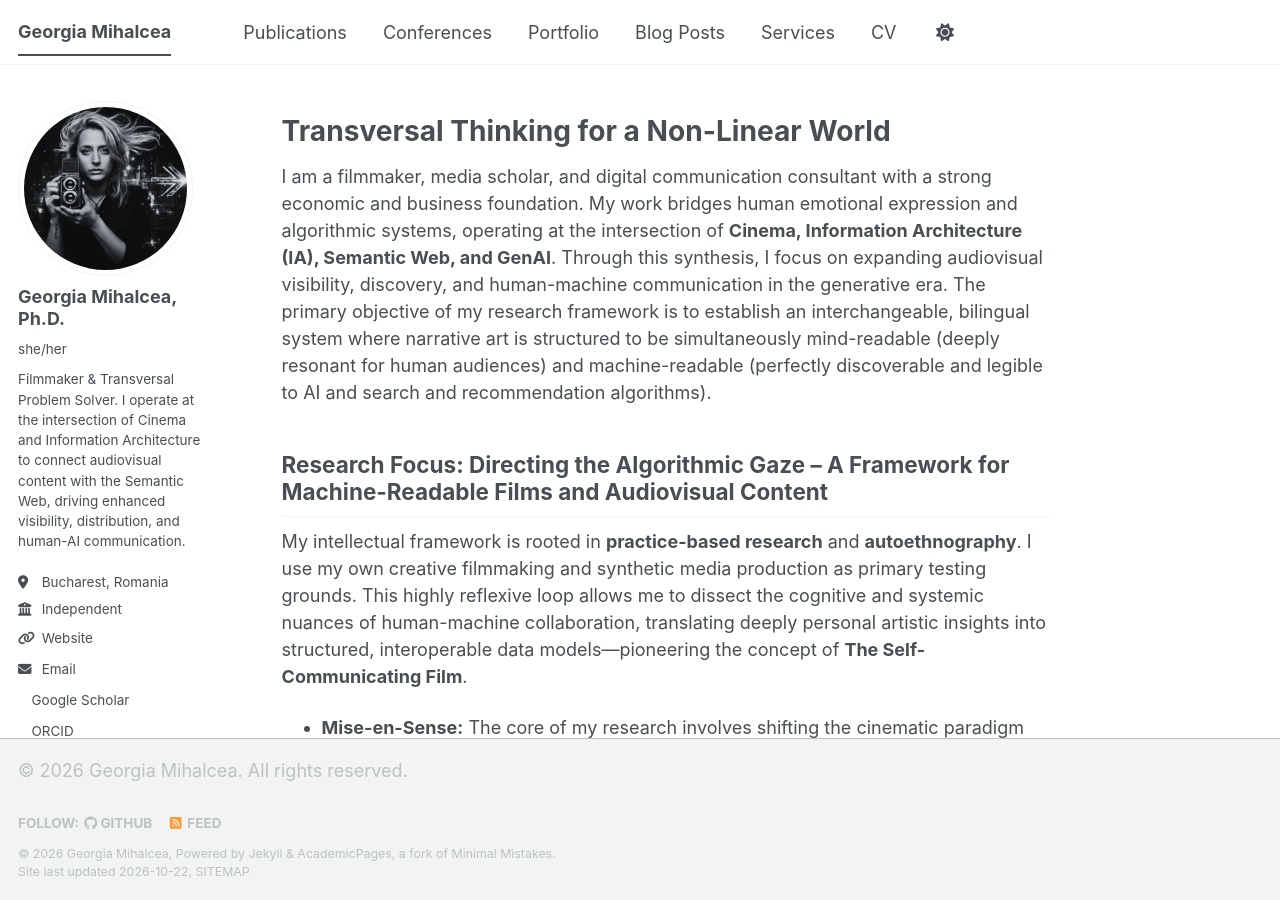
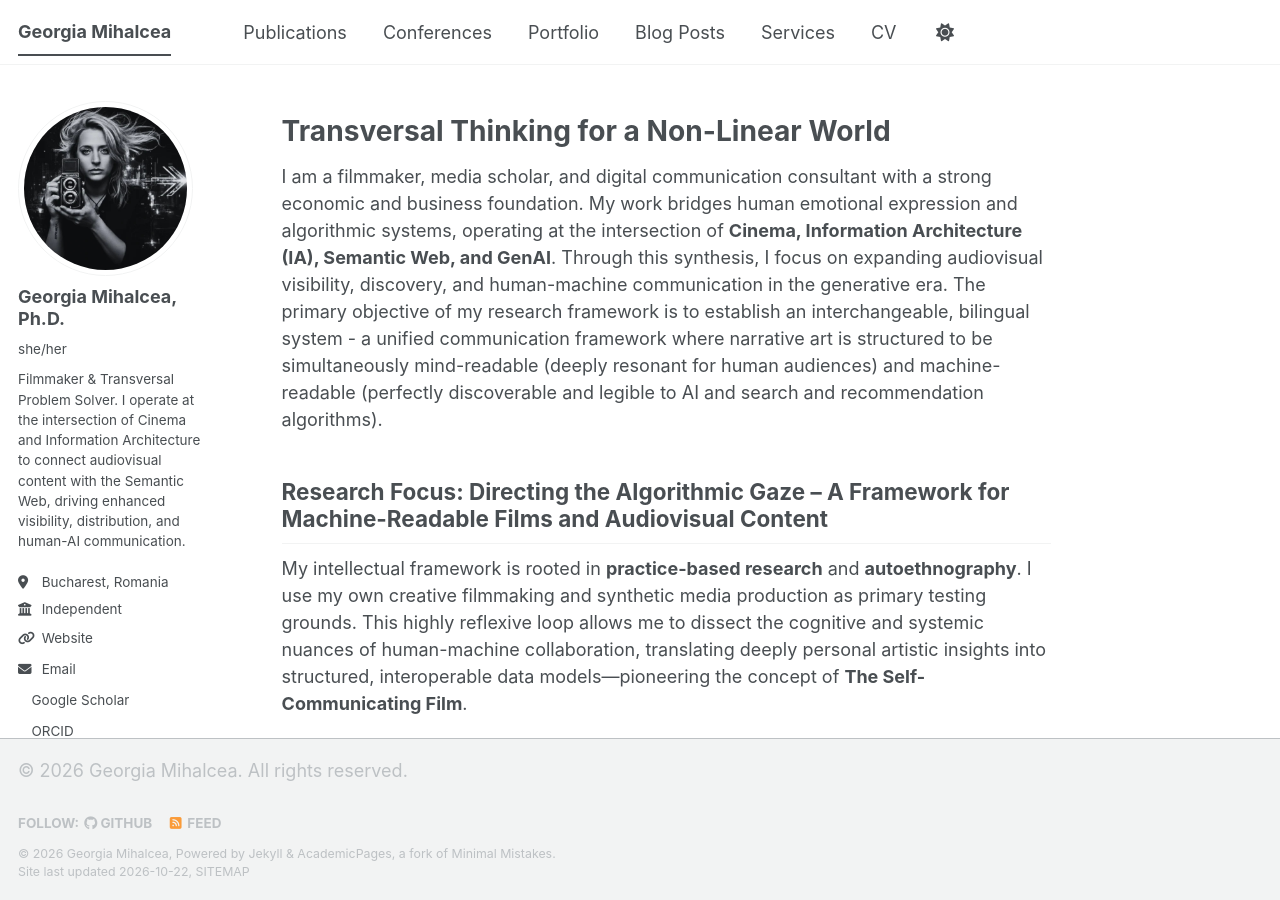
Before and after one commit to GeorgiaMihalcea/georgiamihalcea.github.io, a Jekyll site: the page built from _pages/about.md, in a window 1280 px wide and 900 px high. Built offline with Jekyll 4.4.1, drawn with Linux system fonts in a browser that asks for light colours; a style sheet for code colours, icons or effects is not loaded.

Commit message:
Revise about page content for clarity and detail
Updated the description of my professional background and research framework to clarify the concept of a unified communication framework.

```diff
--- a/_pages/about.md
+++ b/_pages/about.md
@@ -6,7 +6,7 @@ author_profile: true
 ---
 # Transversal Thinking for a Non-Linear World
 
-I am a filmmaker, media scholar, and digital communication consultant with a strong economic and business foundation. My work bridges human emotional expression and algorithmic systems, operating at the intersection of **Cinema, Information Architecture (IA), Semantic Web, and GenAI**. Through this synthesis, I focus on expanding audiovisual visibility, discovery, and human-machine communication in the generative era. The primary objective of my research framework is to establish an interchangeable, bilingual system where narrative art is structured to be simultaneously mind-readable (deeply resonant for human audiences) and machine-readable (perfectly discoverable and legible to AI and search and recommendation algorithms).
+I am a filmmaker, media scholar, and digital communication consultant with a strong economic and business foundation. My work bridges human emotional expression and algorithmic systems, operating at the intersection of **Cinema, Information Architecture (IA), Semantic Web, and GenAI**. Through this synthesis, I focus on expanding audiovisual visibility, discovery, and human-machine communication in the generative era. The primary objective of my research framework is to establish an interchangeable, bilingual system - a unified communication framework where narrative art is structured to be simultaneously mind-readable (deeply resonant for human audiences) and machine-readable (perfectly discoverable and legible to AI and search and recommendation algorithms).
 
 ## Research Focus: Directing the Algorithmic Gaze – A Framework for Machine-Readable Films and Audiovisual Content
 
```
